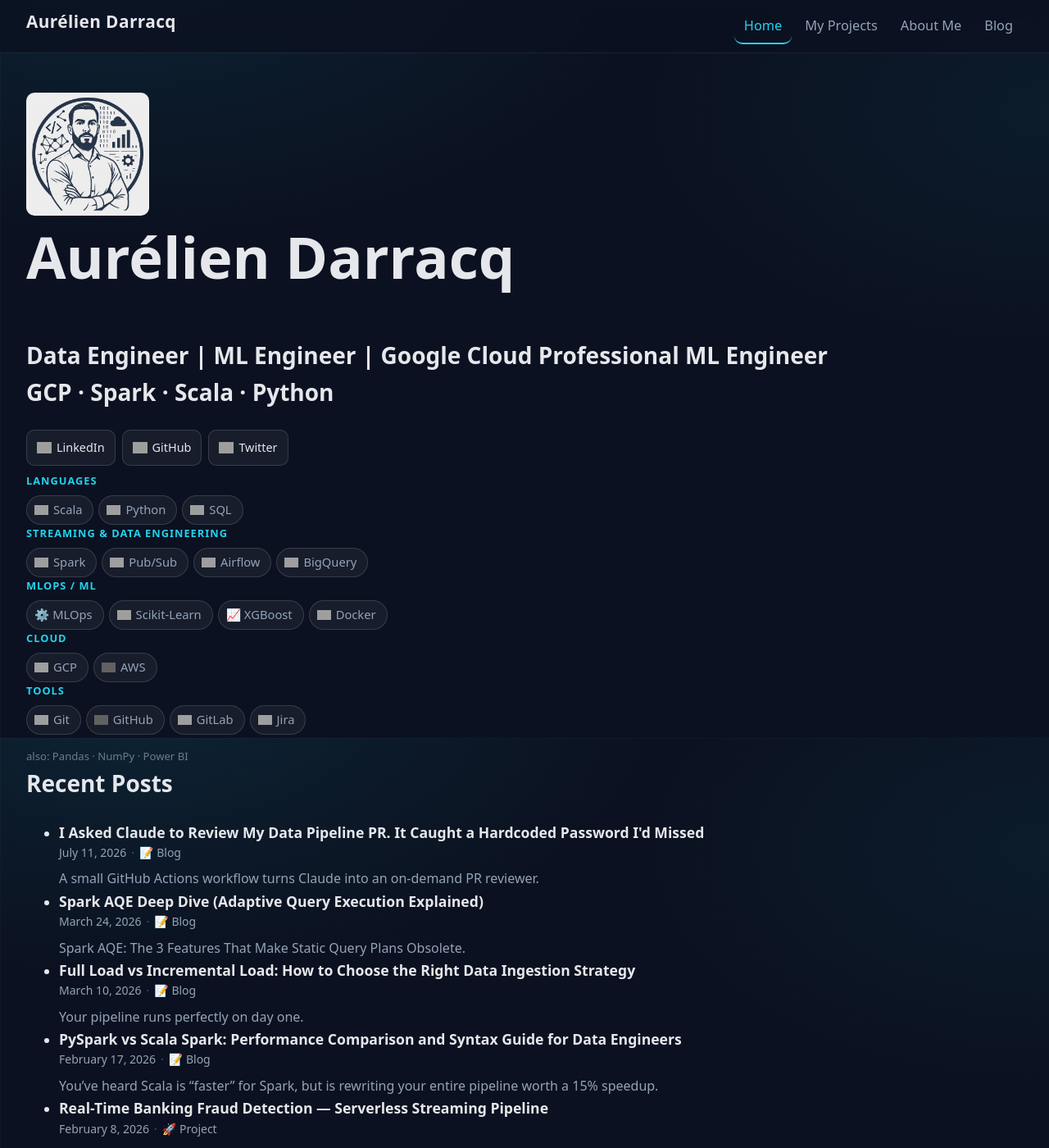
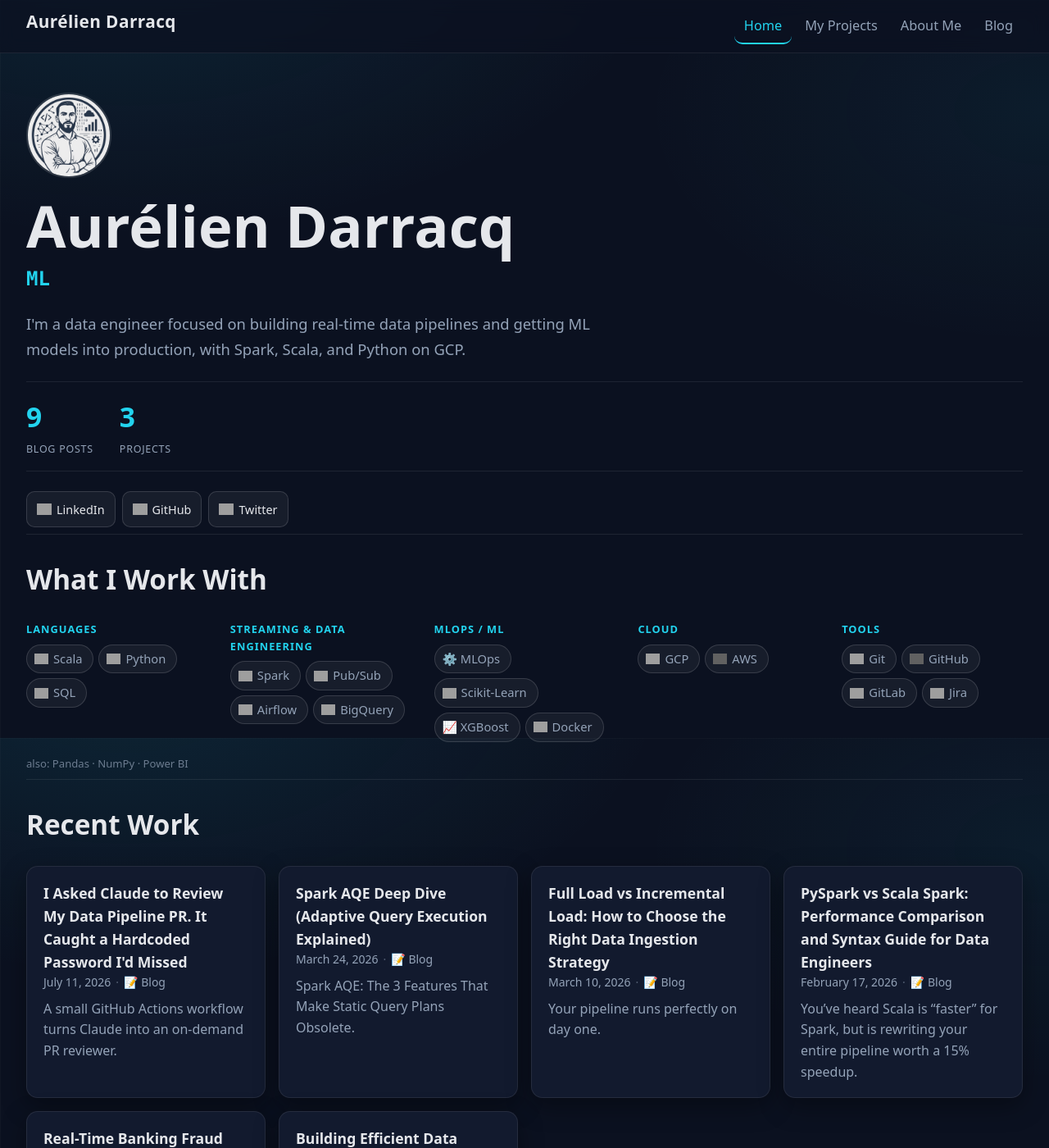
Before and after one commit to aurelpow/portofolio-website, a Jekyll site: the page built from index.md, in a window 1280 px wide and 1400 px high. Shown: the whole window at 82% size. Built offline with Jekyll 4.4.1, drawn with Linux system fonts in a browser that asks for light colours; grey boxes are pictures that could not be loaded.

Commit message:
[C028] : Restructure homepage into a full-width hero, skills panel, and compact recent-work grid
Replace the narrow sidebar-card + stretched post-list layout with a
full-width intro (name, typewriter role, one-line bio, stats, socials),
a dedicated skills section below it, and Recent Work as a responsive
card grid (repeat(auto-fit, minmax(280px,1fr))) capped at 6 items instead
of a single column that stretched to fill the entire viewport width.

```diff
--- a/index.md
+++ b/index.md
@@ -3,34 +3,51 @@
 title: Home
 ---
 
-<div class="home-hero">
-  <!-- LEFT: profile -->
-  <aside class="profile-card">
-    <img class="avatar" src="assets/img/home/avatar.png" width="150" alt="Profile Picture">
-    <h1>Aurélien Darracq</h1>
-    <h2>Data Engineer | ML Engineer | Google Cloud Professional ML Engineer <br> GCP · Spark · Scala · Python</h2>
-    <div class="profile-social">
-      <a href="https://www.linkedin.com/in/aur%C3%A9lien-darracq/" target="_blank">
-        <img src="https://upload.wikimedia.org/wikipedia/commons/e/e9/Linkedin_icon.svg" alt="LinkedIn Logo"> LinkedIn
-      </a>
-      <a href="https://github.com/aurelpow" target="_blank">
-        <img src="https://upload.wikimedia.org/wikipedia/commons/9/91/Octicons-mark-github.svg" alt="GitHub Logo"> GitHub
-      </a>
-      <a href="https://x.com/aureldata" target="_blank">
-        <img src="https://img.freepik.com/free-vector/new-2023-twitter-logo-x-icon-design_1017-45418.jpg?size=338&ext=jpg" alt="Twitter Logo"> Twitter
-      </a>
+<section class="hero reveal">
+  <img class="avatar" src="{{ '/assets/img/home/avatar.png' | relative_url }}" width="104" alt="Profile Picture">
+  <h1>Aurélien Darracq</h1>
+  <span class="hero-role" data-roles='["Data Engineer","ML Engineer","Google Cloud Professional ML Engineer"]'>Data Engineer</span>
+
+  <p class="hero-bio">I'm a data engineer focused on building real-time data pipelines and getting ML models into production, with Spark, Scala, and Python on GCP.</p>
+
+  <div class="hero-stats">
+    <div class="stat">
+      <span class="stat-number" data-target="{{ site.posts.size }}">0</span>
+      <span class="stat-label">Blog Posts</span>
     </div>
+    <div class="stat">
+      <span class="stat-number" data-target="{{ site.projects.size }}">0</span>
+      <span class="stat-label">Projects</span>
+    </div>
+  </div>
 
-    <!-- SKILLS -->
-    <div class="profile-skills">
+  <div class="profile-social">
+    <a href="https://www.linkedin.com/in/aur%C3%A9lien-darracq/" target="_blank">
+      <img src="https://upload.wikimedia.org/wikipedia/commons/e/e9/Linkedin_icon.svg" alt="LinkedIn Logo"> LinkedIn
+    </a>
+    <a href="https://github.com/aurelpow" target="_blank">
+      <img src="https://upload.wikimedia.org/wikipedia/commons/9/91/Octicons-mark-github.svg" alt="GitHub Logo"> GitHub
+    </a>
+    <a href="https://x.com/aureldata" target="_blank">
+      <img src="https://img.freepik.com/free-vector/new-2023-twitter-logo-x-icon-design_1017-45418.jpg?size=338&ext=jpg" alt="Twitter Logo"> Twitter
+    </a>
+  </div>
+</section>
 
+<section class="skills-panel reveal">
+  <h2>What I Work With</h2>
+  <div class="skills-grid">
+
+    <div class="skills-group">
       <p class="skills-label">Languages</p>
       <div class="skills-row">
         <span class="skill-pill"><img src="https://cdn.jsdelivr.net/gh/devicons/devicon@latest/icons/scala/scala-original.svg" alt="">Scala</span>
         <span class="skill-pill"><img src="https://cdn.jsdelivr.net/gh/devicons/devicon@latest/icons/python/python-original.svg" alt="">Python</span>
         <span class="skill-pill"><img src="https://cdn.jsdelivr.net/gh/devicons/devicon@latest/icons/sqldeveloper/sqldeveloper-original.svg" alt="">SQL</span>
       </div>
+    </div>
 
+    <div class="skills-group">
       <p class="skills-label">Streaming &amp; Data Engineering</p>
       <div class="skills-row">
         <span class="skill-pill"><img src="https://cdn.jsdelivr.net/gh/devicons/devicon@latest/icons/apachespark/apachespark-original.svg" alt="">Spark</span>
@@ -38,7 +55,9 @@
         <span class="skill-pill"><img src="https://cdn.jsdelivr.net/gh/devicons/devicon@latest/icons/apacheairflow/apacheairflow-original.svg" alt="">Airflow</span>
         <span class="skill-pill"><img src="https://cdn.jsdelivr.net/gh/devicons/devicon@latest/icons/googlecloud/googlecloud-original.svg" alt="">BigQuery</span>
       </div>
+    </div>
 
+    <div class="skills-group">
       <p class="skills-label">MLOps / ML</p>
       <div class="skills-row">
         <span class="skill-pill">⚙️ MLOps</span>
@@ -46,13 +65,17 @@
         <span class="skill-pill">📈 XGBoost</span>
         <span class="skill-pill"><img src="https://cdn.jsdelivr.net/gh/devicons/devicon@latest/icons/docker/docker-original.svg" alt="">Docker</span>
       </div>
+    </div>
 
+    <div class="skills-group">
       <p class="skills-label">Cloud</p>
       <div class="skills-row">
         <span class="skill-pill"><img src="https://cdn.jsdelivr.net/gh/devicons/devicon@latest/icons/googlecloud/googlecloud-original.svg" alt="">GCP</span>
         <span class="skill-pill"><img src="https://cdn.jsdelivr.net/gh/devicons/devicon@latest/icons/amazonwebservices/amazonwebservices-original-wordmark.svg" alt="" style="filter:invert(1)">AWS</span>
       </div>
+    </div>
 
+    <div class="skills-group">
       <p class="skills-label">Tools</p>
       <div class="skills-row">
         <span class="skill-pill"><img src="https://cdn.jsdelivr.net/gh/devicons/devicon@latest/icons/git/git-original.svg" alt="">Git</span>
@@ -60,46 +83,45 @@
         <span class="skill-pill"><img src="https://cdn.jsdelivr.net/gh/devicons/devicon@latest/icons/gitlab/gitlab-original.svg" alt="">GitLab</span>
         <span class="skill-pill"><img src="https://cdn.jsdelivr.net/gh/devicons/devicon@latest/icons/jira/jira-original.svg" alt="">Jira</span>
       </div>
-      <p class="skills-secondary">also: Pandas · NumPy · Power BI</p>
+    </div>
 
-    </div>
-  </aside>
+  </div>
+  <p class="skills-secondary">also: Pandas · NumPy · Power BI</p>
+</section>
 
-  <!-- RIGHT: recent posts/projects -->
-  <section class="recent-posts">
-    <h2>Recent Posts</h2>
+<section class="recent-work reveal">
+  <h2>Recent Work</h2>
 
-    {% assign all_items = site.posts | concat: site.projects %}
-    {% assign sorted = all_items | sort: "date" | reverse %}
+  {% assign all_items = site.posts | concat: site.projects %}
+  {% assign sorted = all_items | sort: "date" | reverse %}
 
-    <ul class="recent-list">
-    {% for item in sorted limit: 6 %}
-      <li class="recent-item">
-        <a class="recent-title" href="{{ item.url | relative_url }}">{{ item.title }}</a>
-        <div class="recent-meta">
+  <div class="work-grid">
+  {% for item in sorted limit: 6 %}
+    <article class="work-card">
+      <a class="recent-title" href="{{ item.url | relative_url }}">{{ item.title }}</a>
+      <div class="recent-meta">
         <span class="recent-date">{{ item.date | date: "%B %-d, %Y" }}</span>
         <span class="sep">·</span>
         <span class="recent-type">
-            {% if item.collection == "posts" %}📝 Blog{% else %}🚀 Project{% endif %}
+          {% if item.collection == "posts" %}📝 Blog{% else %}🚀 Project{% endif %}
         </span>
-        </div>
-        {% assign one_sentence = item.summary
-        | default: item.description
-        | default: item.excerpt
-        | strip_html
-        | replace: '!', '.'
-        | replace: '?', '.'
-        | split: '.'
-        | first
-        | strip %}
-        <p class="recent-excerpt">{{ one_sentence }}.</p>
-      </li>
-    {% endfor %}
-    </ul>
+      </div>
+      {% assign one_sentence = item.summary
+      | default: item.description
+      | default: item.excerpt
+      | strip_html
+      | replace: '!', '.'
+      | replace: '?', '.'
+      | split: '.'
+      | first
+      | strip %}
+      <p class="recent-excerpt">{{ one_sentence }}.</p>
+    </article>
+  {% endfor %}
+  </div>
 
-    <div class="recent-actions">
-      <a class="recent-link" href="{{ '/projects/' | relative_url }}">All Projects</a>
-      <a class="recent-link" href="{{ '/blog/' | relative_url }}">All Articles</a>
-    </div>
-  </section>
-</div>
+  <div class="recent-actions">
+    <a class="recent-link" href="{{ '/projects/' | relative_url }}">All Projects</a>
+    <a class="recent-link" href="{{ '/blog/' | relative_url }}">All Articles</a>
+  </div>
+</section>
```
